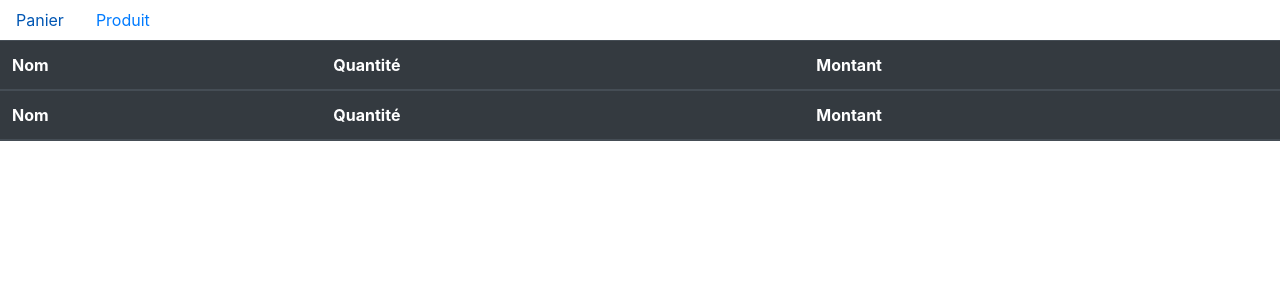
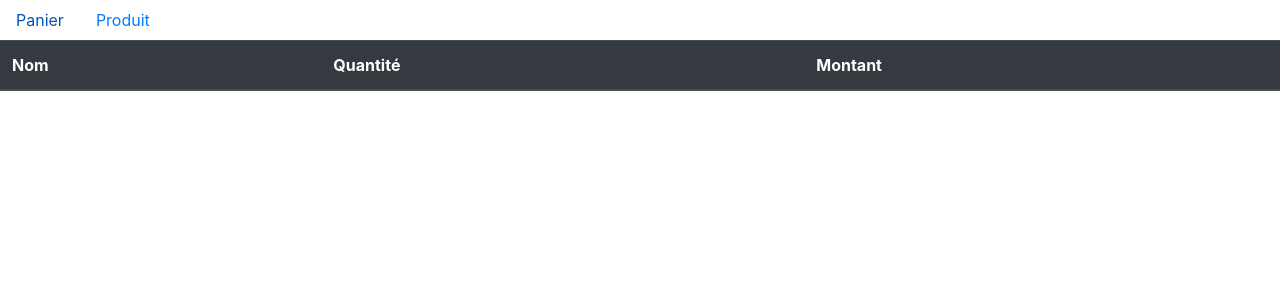
Before and after one commit to TheoBtu/Projet-Final-Symfony, a Symfony app: template templates/grumpy_pizza/index.html.twig in a window 1280 px wide. Shown: the top 300 px of the page. Run offline with Twig, Linux system fonts and the light colour scheme; the template is opened without the code that fills it, so the values that code supplies are empty; some libraries are stand-ins or nearby versions.

Commit message:
delete <th>

```diff
--- a/templates/grumpy_pizza/index.html.twig
+++ b/templates/grumpy_pizza/index.html.twig
@@ -25,12 +25,5 @@
         </tr>
         {% endfor %}
         </tbody>
-        <thead class="thead-dark">
-        <tr>
-            <th scope="col">Nom</th>
-            <th scope="col">Quantité</th>
-            <th scope="col">Montant</th>
-        </tr>
-        </thead>
     </table>
 {% endblock %}
```
